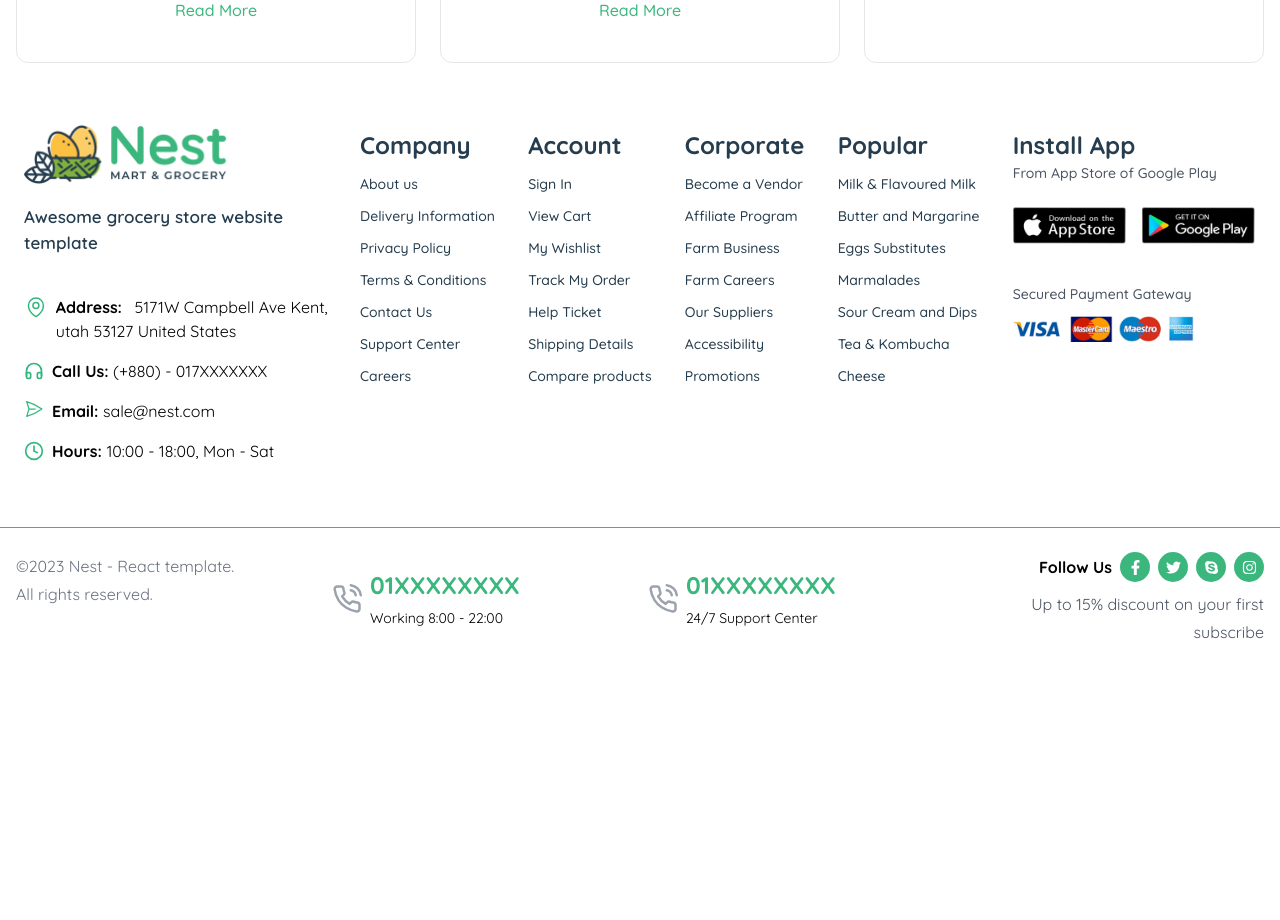
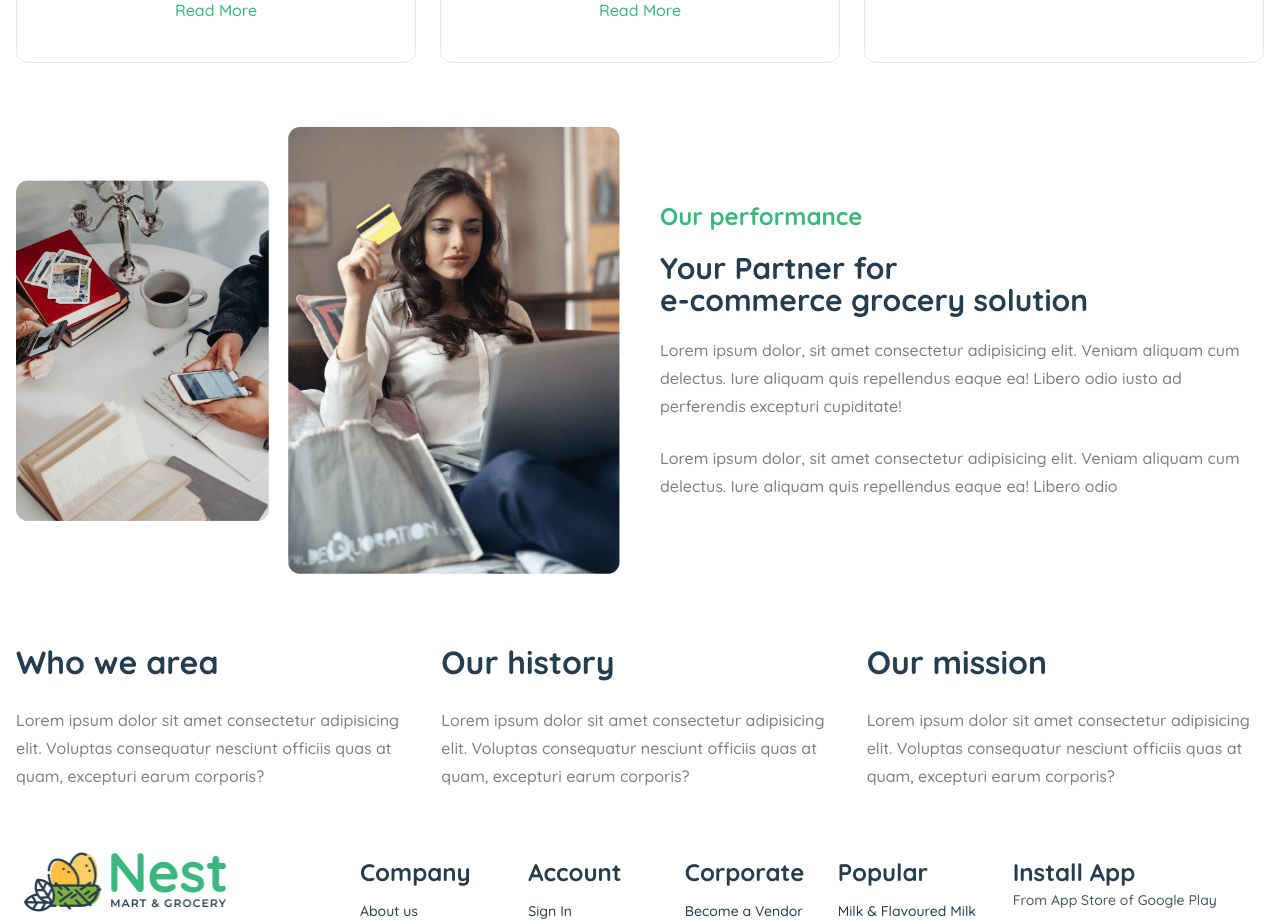
Before and after one commit to Hasan0734/nest-grocery, a Next.js app: page /about in a window 1280 px wide. Shown: the part 1880-2800 px from the top of the page. Before the commit the page ends 2550 px from the top, so only its background shows below. Built offline with nearby package versions, Linux system fonts and the light colour scheme.

Commit message:
added another section on about

```diff
--- a/components/WhatWeProvideCard/WhatWeProvideCard.tsx
+++ b/components/WhatWeProvideCard/WhatWeProvideCard.tsx
@@ -1,9 +1,11 @@
 import Link from 'next/link';
 import React from 'react';
+const Fade = require('react-reveal/Fade')
+
 
 const WhatWeProvideCard = ({ provide }: any) => {
     return (
-        <>
+        <Fade bottom delay={provide.fadeDealy}>
             <div className='px-6 py-10 border border-gray-200 rounded-xl hover:shadow-[3px_6px_15px_rgba(0,0,0,0.05)]'>
                 <div className='pb-7 pt-4 flex justify-center'>
                     <img className='w-[20%] sm:w-[30%]' src={provide.icon} alt="" />
@@ -22,7 +24,7 @@ const WhatWeProvideCard = ({ provide }: any) => {
                     Read More
                 </Link>
             </div>
-        </>
+        </Fade>
     );
 };
 
--- a/pages/about.tsx
+++ b/pages/about.tsx
@@ -10,45 +10,57 @@ import { Swiper, SwiperSlide } from 'swiper/react'
 import Layout from '../components/Layout'
 import { Navigation } from 'swiper';
 import WhatWeProvideCard from '@/components/WhatWeProvideCard/WhatWeProvideCard'
-
+const Fade = require('react-reveal/Fade')
 
 const weProvides = [
   {
     id: 1,
     title: 'Best Prices & Offers',
     icon: '/assets/icons/icon-1.png',
-    about: 'There are many variations of passages of Lorem Ipsum available, but the majority have suffered alteration in some form'
+    about: 'There are many variations of passages of Lorem Ipsum available, but the majority have suffered alteration in some form',
+    fadeDealy: 100
   },
   {
     id: 2,
     title: 'Wide Assortment',
     icon: '/assets/icons/icon-2.png',
-    about: 'There are many variations of passages of Lorem Ipsum available, but the majority have suffered alteration in some form'
+    about: 'There are many variations of passages of Lorem Ipsum available, but the majority have suffered alteration in some form',
+    fadeDealy: 100
   },
   {
     id: 3,
     title: 'Free Delivery',
     icon: '/assets/icons/icon-3.png',
-    about: 'There are many variations of passages of Lorem Ipsum available, but the majority have suffered alteration in some form'
+    about: 'There are many variations of passages of Lorem Ipsum available, but the majority have suffered alteration in some form',
+    fadeDealy: 100
   },
   {
     id: 4,
     title: 'Easy Returns',
     icon: '/assets/icons/icon-4.png',
-    about: 'There are many variations of passages of Lorem Ipsum available, but the majority have suffered alteration in some form'
+    about: 'There are many variations of passages of Lorem Ipsum available, but the majority have suffered alteration in some form',
+    fadeDealy: 200
   },
   {
     id: 5,
     title: '100% Satisfaction',
     icon: '/assets/icons/icon-5.png',
-    about: 'There are many variations of passages of Lorem Ipsum available, but the majority have suffered alteration in some form'
+    about: 'There are many variations of passages of Lorem Ipsum available, but the majority have suffered alteration in some form',
+    fadeDealy: 200
   },
   {
     id: 6,
     title: 'Great Daily Deal',
     icon: '/assets/icons/icon-6.svg',
-    about: 'There are many variations of passages of Lorem Ipsum available, but the majority have suffered alteration in some form'
+    about: 'There are many variations of passages of Lorem Ipsum available, but the majority have suffered alteration in some form',
+    fadeDealy: 200
   },
+]
+
+const our_history = [
+  { id: 1, title: 'Who we area', desc: '' },
+  { id: 1, title: 'Our history', desc: '' },
+  { id: 1, title: 'Our mission', desc: '' },
 ]
 
 const About: NextPage = () => {
@@ -81,7 +93,9 @@ const About: NextPage = () => {
         <section>
           <div className='grid grid-cols-1 md:grid-cols-2 gap-10 py-10 max-w-7xl mx-auto px-4 2xl:px-0'>
             <div>
-              <img className='rounded-xl' src="/assets/about/about-1.png" alt="" />
+              <Fade bottom>
+                <img className='rounded-xl' src="/assets/about/about-1.png" alt="" />
+              </Fade>
             </div>
             <div className='px-4 md:px-0 '>
               <div className='pt-6'>
@@ -176,6 +190,47 @@ const About: NextPage = () => {
             </div>
           </div>
         </section>
+        <section className='mt-16'>
+          <div className='max-w-7xl mx-auto px-4 2xl:px-0'>
+            <div className='grid grid-cols-2 gap-10'>
+              <div>
+                <Fade bottom>
+                  <img src="/assets/about/about-5.png" alt="" />
+                </Fade>
+              </div>
+              <div className='flex items-center'>
+                <div className=''>
+                  <h3 className='text-[#3bb77e] text-2xl mb-5 font-bold'>Our performance</h3>
+                  <h3 className='text-[#253d4e] text-[30px] mb-5 font-bold leading-8'>
+                    Your Partner for <br />e-commerce grocery solution
+                  </h3>
+
+                  <div>
+                    <p className='text-[#7e7e7e] text-[16px] leading-7 font-medium'>Lorem ipsum dolor, sit amet consectetur adipisicing elit. Veniam aliquam cum delectus. Iure aliquam quis repellendus eaque ea! Libero odio iusto ad perferendis excepturi cupiditate!
+                    </p>
+                    <br />
+                    <p className='text-[#7e7e7e] text-[16px] leading-7 font-medium'>Lorem ipsum dolor, sit amet consectetur adipisicing elit. Veniam aliquam cum delectus. Iure aliquam quis repellendus eaque ea! Libero odio
+                    </p>
+                  </div>
+                </div>
+              </div>
+
+            </div>
+          </div>
+        </section>
+        <section className='mt-16'>
+          <div className='max-w-7xl mx-auto px-4 2xl:px-0'>
+            <div className="grid grid-cols-1 md:grid-cols-3 gap-7">
+              {our_history.map((history: any) => <div key={history.id}>
+                <h2 className='text-[#253d4e] text-[32px] mb-5 font-bold'>
+                  {history.title}
+                </h2>
+                <p className='text-[#7e7e7e] text-[16px] leading-7 font-medium'>Lorem ipsum dolor sit amet consectetur adipisicing elit. Voluptas consequatur nesciunt officiis quas at quam, excepturi earum corporis?</p>
+              </div>)}
+
+            </div>
+          </div>
+        </section>
       </Layout>
     </>
   )
```
